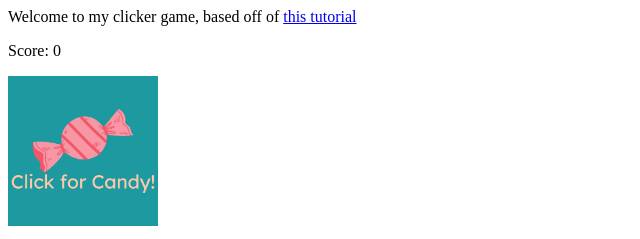
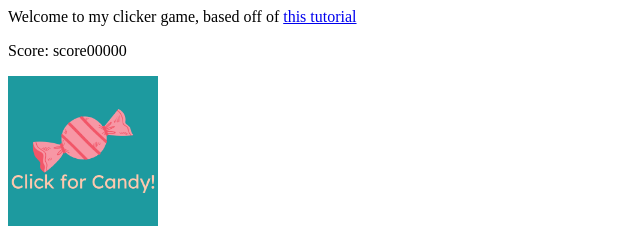
Before and after one commit to SRgames008/clicker, a plain HTML site: page index.html in a window 1280 px wide. Shown: the top 239 px of the page, 0-640 px from the left. Drawn offline with Linux system fonts and the light colour scheme.

Commit message:
Update index.html

```diff
--- a/index.html
+++ b/index.html
@@ -13,7 +13,7 @@
 
 
   <script>
-    localStorage['S'] = var 'score';
+    localStorage['S'] = 'score';
     var score = localStorage['S'] || '0';
     var cursorCost = 25;
     var cursors = 0;
```
